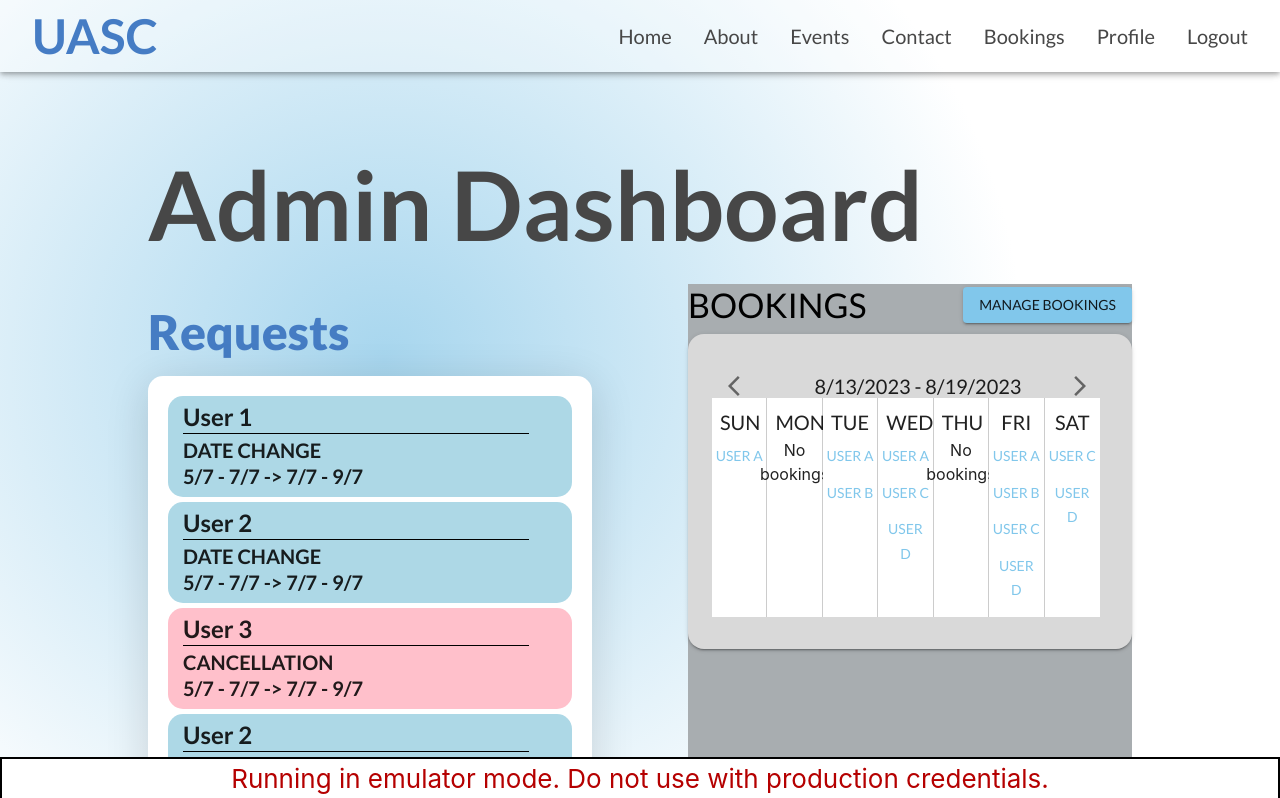
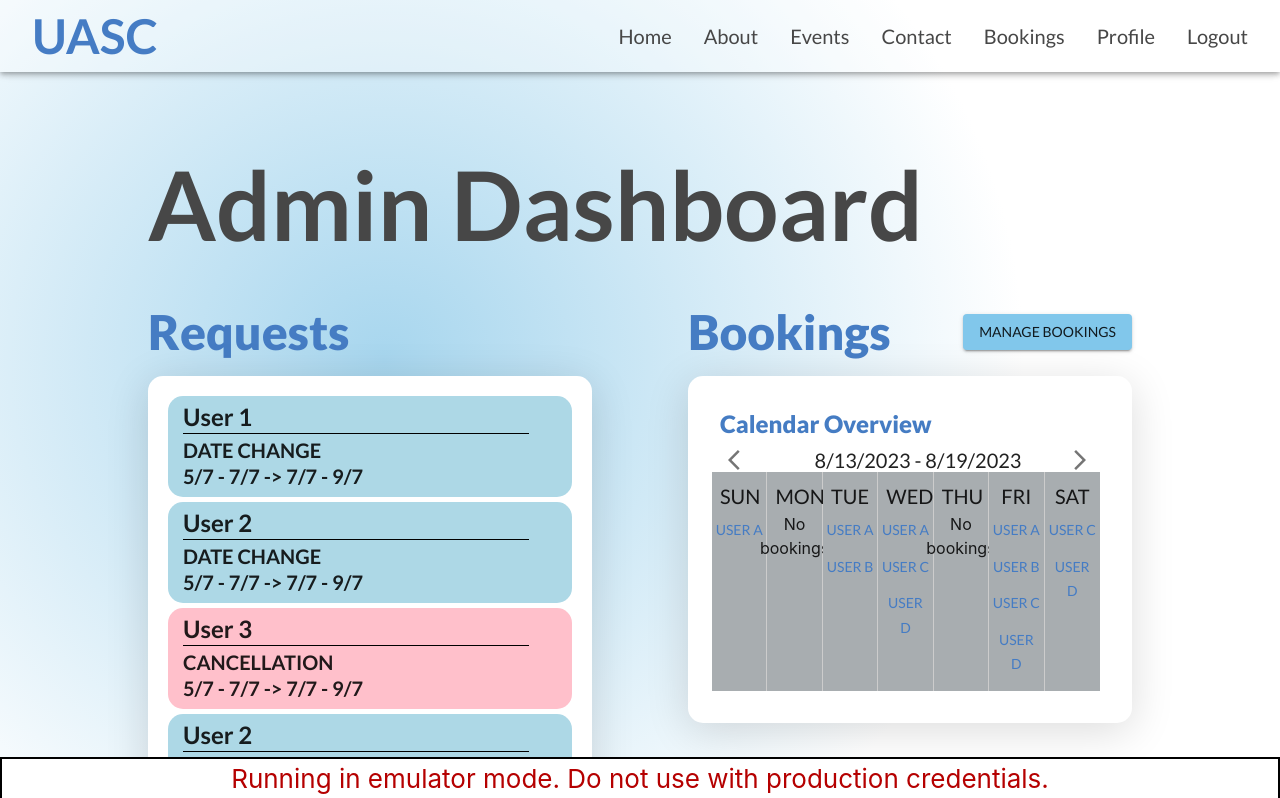
Before and after one commit to UoaWDCC/uasc-web, a React (Create React App) app in the folder frontend/: page /admin in a window 1280 px wide. Shown: the top 798 px of the page. Built offline with nearby package versions, Linux system fonts and the light colour scheme.

Commit message:
Refactored & Restyled Admin Bookings Overview

```diff
--- a/frontend/src/components/AdminBookings.js
+++ b/frontend/src/components/AdminBookings.js
@@ -1,26 +1,130 @@
-import React from "react"
-import { Box, Typography } from "@mui/material"
+import React, { useState } from "react"
+import {
+  Paper,
+  Typography,
+  Stack,
+  Button,
+  Grid,
+  IconButton,
+} from "@mui/material"
+import { ArrowForwardIos, ArrowBackIos } from "@mui/icons-material"
+import "../pages/Admin.css"
 
-const Bookings = () => {
+const AdminBookings = () => {
+  const daysOfWeek = ["SUN", "MON", "TUE", "WED", "THU", "FRI", "SAT"]
+  const [weekOffset, setWeekOffset] = useState(0)
+
+  const startDate = new Date()
+  startDate.setDate(startDate.getDate() - startDate.getDay() + weekOffset * 7)
+  const endDate = new Date(startDate)
+  endDate.setDate(endDate.getDate() + 6)
+
+  // Fake dataset for now - will be replaced with API call
+  const bookings = {
+    SUN: ["User A"],
+    MON: [],
+    TUE: ["User A", "User B"],
+    WED: ["User A", "User C", "User D"],
+    THU: [],
+    FRI: ["User A", "User B", "User C", "User D"],
+    SAT: ["User C", "User D"],
+  }
+
+  const handleUserClick = (user) => {
+    alert(`Clicked on ${user}`)
+  }
+
   return (
-    <div>
-      <Typography variant="h4" align="left">
-        {" "}
-        BOOKINGS{" "}
-      </Typography>
-      <Box sx={{ bgcolor: "#D9D9D9" }}>
-        <p>More text here</p>
-        <p>More text here</p>
-        <p>More text here</p>
-        <p>More text here</p>
-        <p>More text here</p>
-        <p>More text here</p>
-        <p>More text here</p>
-        <p>More text here</p>
-        <p>More text here</p>
-      </Box>
+    <div style={{ width: "50%", backgroundColor: "transparent" }}>
+      <Stack
+        direction="row"
+        justifyContent="space-between"
+        alignItems="center"
+        sx={{ paddingTop: "20px" }}
+      >
+        <Typography
+          variant="h3"
+          align="left"
+          color="#457CC3"
+          sx={{ fontWeight: "900" }}
+        >
+          Bookings
+        </Typography>
+        <Button
+          variant="contained"
+          color="primary"
+          className="manage-bookings-button"
+        >
+          Manage Bookings
+        </Button>
+      </Stack>
+      <Paper
+        elevation={2}
+        sx={{
+          padding: "32px",
+          borderRadius: "15px",
+          background: "white",
+          boxShadow: "0px 8px 44px 0px rgba(0, 0, 0, 0.14)",
+          marginTop: "16px",
+        }}
+        className="calendar-container"
+      >
+        <Typography
+          variant="h5"
+          align="left"
+          color="#457CC3"
+          sx={{ fontWeight: "900" }}
+        >
+          Calendar Overview
+        </Typography>
+        <div className="container-header">
+          <IconButton onClick={() => setWeekOffset(weekOffset - 1)}>
+            <ArrowBackIos />
+          </IconButton>
+          <Typography variant="h6" paddingLeft="1rem" className="date-range">
+            {startDate.toLocaleDateString()} - {endDate.toLocaleDateString()}
+          </Typography>
+          <IconButton onClick={() => setWeekOffset(weekOffset + 1)}>
+            <ArrowForwardIos />
+          </IconButton>
+        </div>
+        <Grid container spacing={1}>
+          {daysOfWeek.map((day, index) => (
+            <Grid
+              key={index}
+              item
+              xs={12}
+              md={12 / daysOfWeek.length}
+              className="day-container"
+              sx={{
+                backgroundColor: "common.grey",
+              }}
+            >
+              <Typography align="center" variant="h6">
+                {day}
+              </Typography>
+              <div className="user-buttons-container">
+                {bookings[day]?.length > 0 ? (
+                  bookings[day].map((user, userIndex) => (
+                    <Button
+                      key={userIndex}
+                      onClick={() => handleUserClick(user)}
+                      className="user-button"
+                      sx={{ color: "primary.quaternary" }}
+                    >
+                      {user}
+                    </Button>
+                  ))
+                ) : (
+                  <Typography variant="no-booking">No bookings</Typography>
+                )}
+              </div>
+            </Grid>
+          ))}
+        </Grid>
+      </Paper>
     </div>
   )
 }
 
-export default Bookings
+export default AdminBookings
--- a/frontend/src/pages/Admin.js
+++ b/frontend/src/pages/Admin.js
@@ -1,41 +1,11 @@
 import React, { useState } from "react"
-import {
-  Paper,
-  Typography,
-  Stack,
-  Button,
-  Grid,
-  IconButton,
-} from "@mui/material"
-import { ArrowForwardIos, ArrowBackIos } from "@mui/icons-material"
+import { Typography, Stack } from "@mui/material"
 import Requests from "../components/AdminRequests"
 import RequestDetails from "../components/RequestDetails"
+import AdminBookings from "../components/AdminBookings"
 import "./Admin.css"
 
 const Admin = () => {
-  const daysOfWeek = ["SUN", "MON", "TUE", "WED", "THU", "FRI", "SAT"]
-  const [weekOffset, setWeekOffset] = useState(0)
-
-  const startDate = new Date()
-  startDate.setDate(startDate.getDate() - startDate.getDay() + weekOffset * 7)
-  const endDate = new Date(startDate)
-  endDate.setDate(endDate.getDate() + 6)
-
-  // Fake dataset for now - will be replaced with API call
-  const bookings = {
-    SUN: ["User A"],
-    MON: [],
-    TUE: ["User A", "User B"],
-    WED: ["User A", "User C", "User D"],
-    THU: [],
-    FRI: ["User A", "User B", "User C", "User D"],
-    SAT: ["User C", "User D"],
-  }
-
-  const handleUserClick = (user) => {
-    alert(`Clicked on ${user}`)
-  }
-
   const [selectedUser, setSelectedUser] = useState(null)
 
   return (
@@ -70,78 +40,7 @@ const Admin = () => {
               setSelectedUser={setSelectedUser}
             />
           ) : (
-            <div className="bookings-section">
-              <div className="bookings-header">
-                <Typography variant="h4" align="left">
-                  BOOKINGS
-                </Typography>
-                <Button
-                  variant="contained"
-                  color="primary"
-                  className="manage-bookings-button"
-                >
-                  Manage Bookings
-                </Button>
-              </div>
-              <Paper
-                elevation={2}
-                sx={{
-                  padding: "32px",
-                  borderRadius: "16px",
-                  background: "#D9D9D9",
-                }}
-                className="calendar-container"
-              >
-                <div className="container-header">
-                  <IconButton onClick={() => setWeekOffset(weekOffset - 1)}>
-                    <ArrowBackIos />
-                  </IconButton>
-                  <Typography
-                    variant="h6"
-                    paddingLeft="1rem"
-                    className="date-range"
-                  >
-                    {startDate.toLocaleDateString()} -{" "}
-                    {endDate.toLocaleDateString()}
-                  </Typography>
-                  <IconButton onClick={() => setWeekOffset(weekOffset + 1)}>
-                    <ArrowForwardIos />
-                  </IconButton>
-                </div>
-                <Grid container spacing={1}>
-                  {daysOfWeek.map((day, index) => (
-                    <Grid
-                      key={index}
-                      item
-                      xs={12}
-                      md={12 / daysOfWeek.length}
-                      className="day-container"
-                    >
-                      <Typography align="center" variant="h6">
-                        {day}
-                      </Typography>
-                      <div className="user-buttons-container">
-                        {bookings[day]?.length > 0 ? (
-                          bookings[day].map((user, userIndex) => (
-                            <Button
-                              key={userIndex}
-                              onClick={() => handleUserClick(user)}
-                              className="user-button"
-                            >
-                              {user}
-                            </Button>
-                          ))
-                        ) : (
-                          <Typography variant="no-booking">
-                            No bookings
-                          </Typography>
-                        )}
-                      </div>
-                    </Grid>
-                  ))}
-                </Grid>
-              </Paper>
-            </div>
+            <AdminBookings />
           )}
         </Stack>
       </Stack>
```
